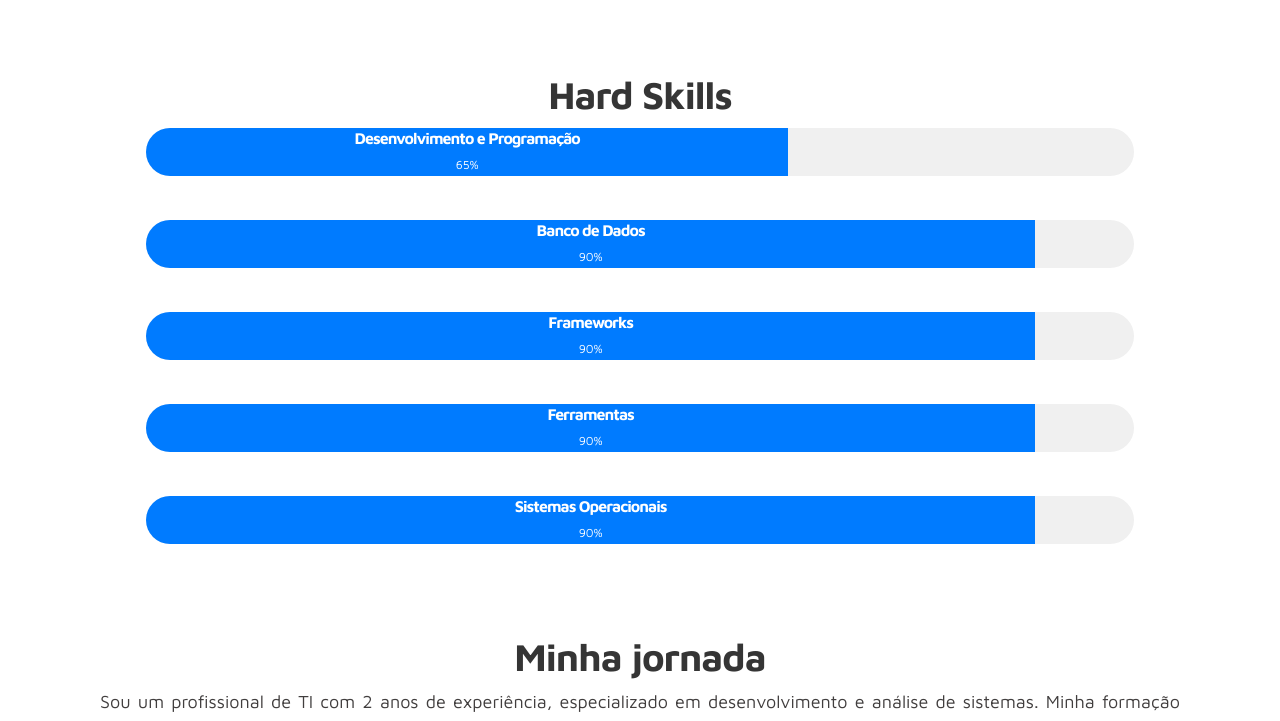
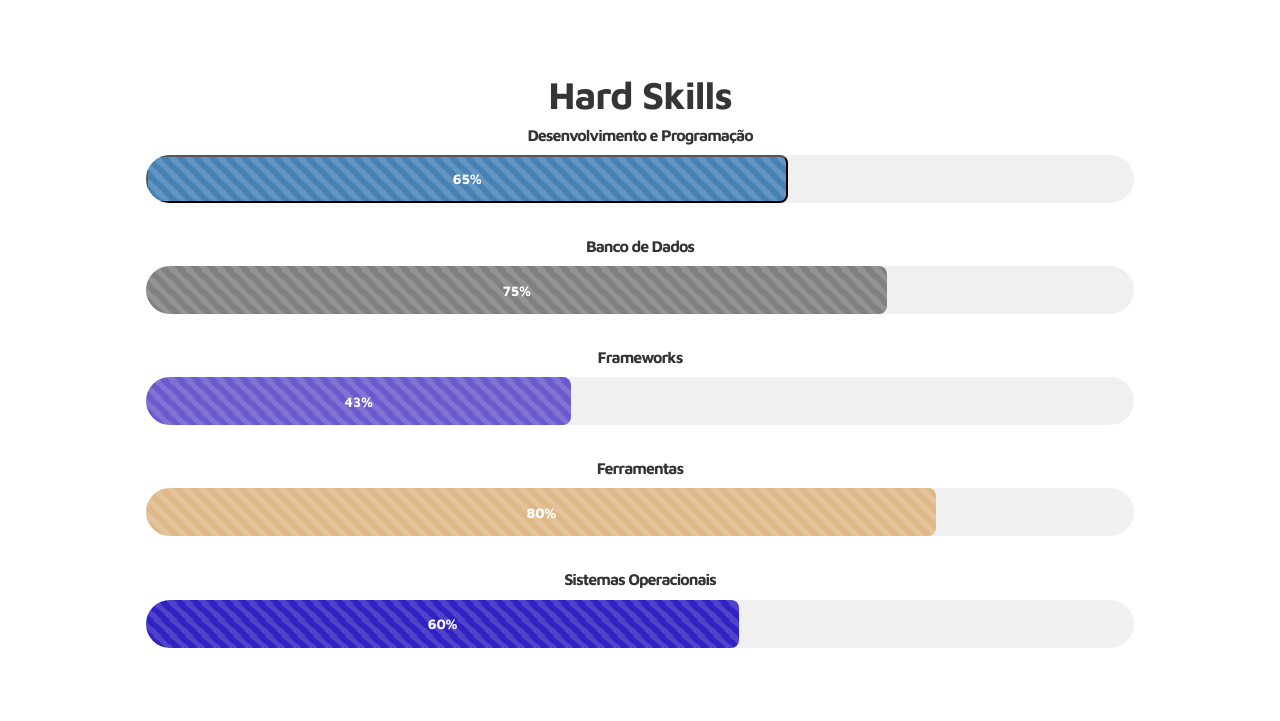
Before and after one commit to LaercioMatheus/Portifolio_Laercio, a plain HTML site: page index.html in a window 1280 px wide. Shown: the part 1440-2161 px from the top of the page. Drawn offline with nearby package versions, Linux system fonts and the light colour scheme.

Commit message:
Atualizando alguns elementos do Front End do portfólio. Progress, img e menu.

```diff
--- a/assets/css/tooplate-style.css
+++ b/assets/css/tooplate-style.css
@@ -135,6 +135,7 @@ strong {
 
 .animated-item {
   color: #6554fc;
+  /*#e6bf5f amarelo*/
 }
 
 .animated-item {
@@ -164,7 +165,63 @@ strong {
   height: 3rem;
   margin: 10px 0;
   overflow: hidden;
+  /* Esse parâmetro evita que as bordas sejam cortadas */
 }
+
+.progress-bar {
+  /*background-color: #3f01b396 !important; / Cor para a barra de progress */
+  font-weight: bold;
+  color: white;
+  display: flex;
+  align-items: center;
+  justify-content: center;
+  border-radius: 8px;
+  /* Mantém o efeito arredondado */
+  animation: Progress-bar-striped-reverse 1s ease-out infinite !important;
+}
+
+.progress-bar-title {
+  font-size: 16px;
+  font-weight: bold;
+  margin-bottom: 5px;
+  color: #333;
+}
+
+.progress-bar-number {
+  font-size: 14px;
+  font-weight: bold;
+}
+
+@keyframes Progress-bar-striped-reverse {
+  from {
+    background-position: 10px 0px;
+  }
+
+  to {
+    background-position: 40px 0px;
+  }
+}
+
+.type-one {
+  background-color: steelblue;
+}
+
+.type-two {
+  background-color: gray;
+}
+
+.type-three {
+  background-color: slateblue;
+}
+
+.type-four {
+  background-color: burlywood;
+}
+
+.type-five {
+  background-color: #3121c2;
+}
+
 
 @keyframes BottomTotop {
   0% {
--- a/assets/js/custom.js
+++ b/assets/js/custom.js
@@ -33,4 +33,20 @@
     // TOOLTIP
     $('.social-links a').tooltip();
 
+    // PROGRESS
+    document.addEventListener("DOMContentLoaded", function () {
+      let progressBars = document.querySelectorAll(".progress-bar");
+
+      progressBars.forEach((bar) => {
+          let width = bar.getAttribute("aria-valuenow");
+          bar.style.width = "0%"; // Começa do zero
+
+          setTimeout(() => {
+              bar.style.transition = "width 1.5s ease-in-out"; // Animação suave
+              bar.style.width = width + "%";
+          }, 500);
+      });
+  });
+
+
 })(jQuery);
--- a/index.html
+++ b/index.html
@@ -48,10 +48,10 @@ url: github.com/laerciomatheus
             <a href="#project" class="nav-link"><span data-hover="Projetos">Projetos</span></a>
           </li>
           <li class="nav-item">
-            <a href="#about" class="nav-link"><span data-hover="Sobre mim">Sobre mim</span></a>
+            <a href="#resume" class="nav-link"><span data-hover="Resumo">Resumo</span></a>
           </li>
           <li class="nav-item">
-            <a href="#resume" class="nav-link"><span data-hover="Resumo">Resumo</span></a>
+            <a href="#about" class="nav-link"><span data-hover="Sobre mim">Sobre mim</span></a>
           </li>
           <li class="nav-item">
             <a href="#contact" class="nav-link"><span data-hover="Contato">Contato</span></a>
@@ -162,8 +162,6 @@ url: github.com/laerciomatheus
     </div>
   </section>
 
-
-
   <!-- FEATURES -->
   <section class="resume py-5 d-lg-flex justify-content-center align-items-center" id="resume">
     <div class="container">
@@ -174,61 +172,59 @@ url: github.com/laerciomatheus
             <h2>Hard Skills</h2>
           </div>
 
-                <!--
-
+          <!--
                 Back End, PHP, Java, JavaScript, HTML5 e CSS3
                 MySQL, SQL
                 Windows e Linux
                 GitHub, Git, MySQL, Xampp, Bootstraṕ
                 Versionamento, Responsividade, Clean Code, Orientação a Objetos
-
                   -->
 
+          <h5 class="progress-bar-title">Desenvolvimento e Programação</h5>
           <div class="progress">
-            <div class="progress-bar" role="progressbar" style="width: 65%" aria-valuenow="65" aria-valuemin="0"
-              aria-valuemax="100">
-              <h6 class="progress-bar-title">Desenvolvimento e Programação</h6>
+            <button class="progress-bar type-one progress-bar-striped progress-bar-animated" role="progressbar"
+              style="width: 65%" aria-valuenow="65" aria-valuemin="0" aria-valuemax="100">
               <span class="progress-bar-number">65%</span>
+            </button>
+          </div>
+
+          <br>
+
+          <h5 class="progress-bar-title">Banco de Dados</h5>
+          <div class="progress">
+            <div class="progress-bar type-two progress-bar-striped progress-bar-animated" role="progressbar"
+              style="width: 75%" aria-valuenow="75" aria-valuemin="0" aria-valuemax="100">
+              <span class="progress-bar-number">75%</span>
             </div>
           </div>
 
           <br>
 
+          <h5 class="progress-bar-title">Frameworks</h5>
           <div class="progress">
-            <div class="progress-bar" role="progressbar" style="width: 90%" aria-valuenow="90" aria-valuemin="0"
-              aria-valuemax="100">
-              <h6 class="progress-bar-title">Banco de Dados</h6>
-              <span class="progress-bar-number">90%</span>
+            <div class="progress-bar type-three progress-bar-striped progress-bar-animated" role="progressbar"
+              style="width: 43%" aria-valuenow="43" aria-valuemin="0" aria-valuemax="100">
+              <span class="progress-bar-number">43%</span>
             </div>
           </div>
 
           <br>
 
+          <h5 class="progress-bar-title">Ferramentas</h5>
           <div class="progress">
-            <div class="progress-bar" role="progressbar" style="width: 90%" aria-valuenow="90" aria-valuemin="0"
-              aria-valuemax="100">
-              <h6 class="progress-bar-title">Frameworks</h6>
-              <span class="progress-bar-number">90%</span>
+            <div class="progress-bar type-four progress-bar-striped progress-bar-animated" role="progressbar"
+              style="width: 80%" aria-valuenow="80" aria-valuemin="0" aria-valuemax="100">
+              <span class="progress-bar-number">80%</span>
             </div>
           </div>
 
           <br>
 
+          <h5 class="progress-bar-title">Sistemas Operacionais</h5>
           <div class="progress">
-            <div class="progress-bar" role="progressbar" style="width: 90%" aria-valuenow="90" aria-valuemin="0"
-              aria-valuemax="100">
-              <h6 class="progress-bar-title">Ferramentas</h6>
-              <span class="progress-bar-number">90%</span>
-            </div>
-          </div>
-
-          <br>
-
-          <div class="progress">
-            <div class="progress-bar" role="progressbar" style="width: 90%" aria-valuenow="90" aria-valuemin="0"
-              aria-valuemax="100">
-              <h6 class="progress-bar-title">Sistemas Operacionais</h6>
-              <span class="progress-bar-number">90%</span>
+            <div class="progress-bar type-five progress-bar-striped progress-bar-animated" role="progressbar"
+              style="width: 60%" aria-valuenow="60" aria-valuemin="0" aria-valuemax="100">
+              <span class="progress-bar-number">60%</span>
             </div>
           </div>
 
@@ -237,8 +233,6 @@ url: github.com/laerciomatheus
     </div>
 
   </section>
-
-
 
   <!-- ABOUT ME -->
   <section class="about full-screen d-lg-flex justify-content-center align-items-center" id="about">
```
Also changed, not shown: 1 other file.
